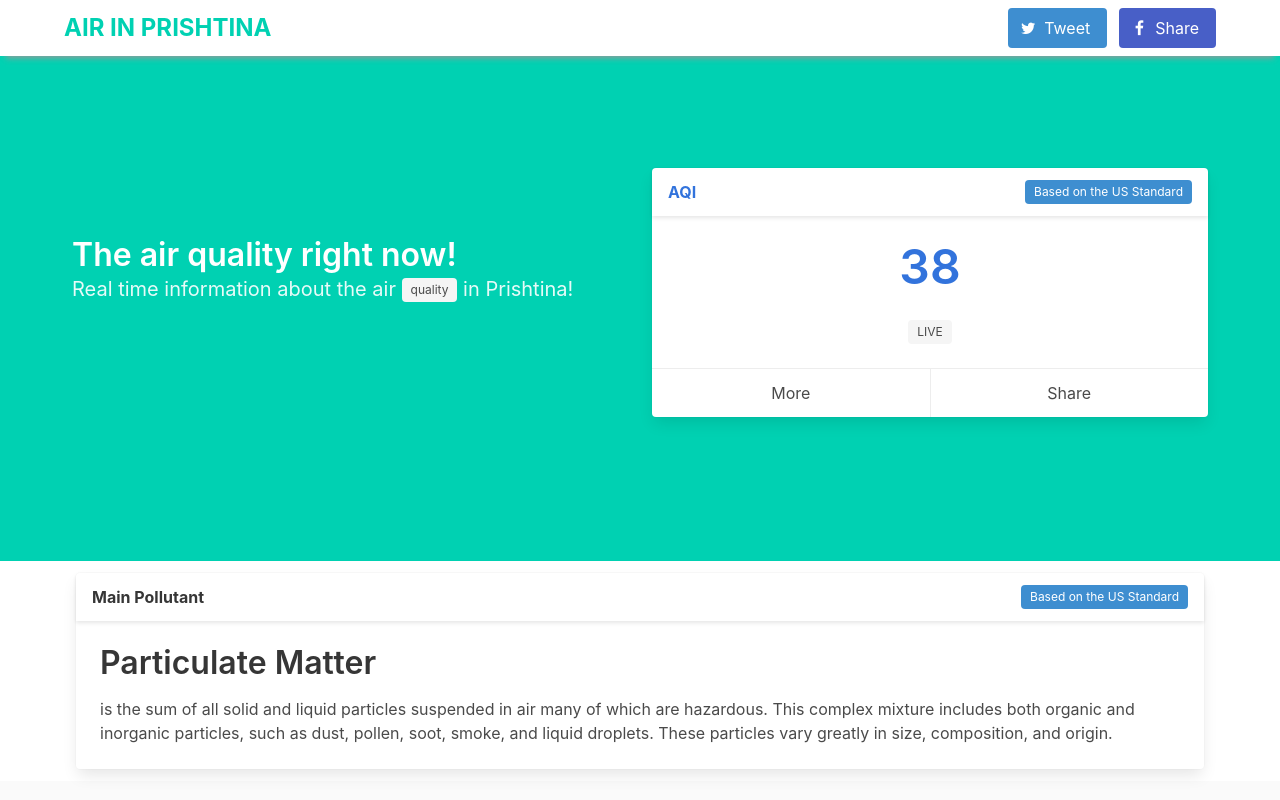
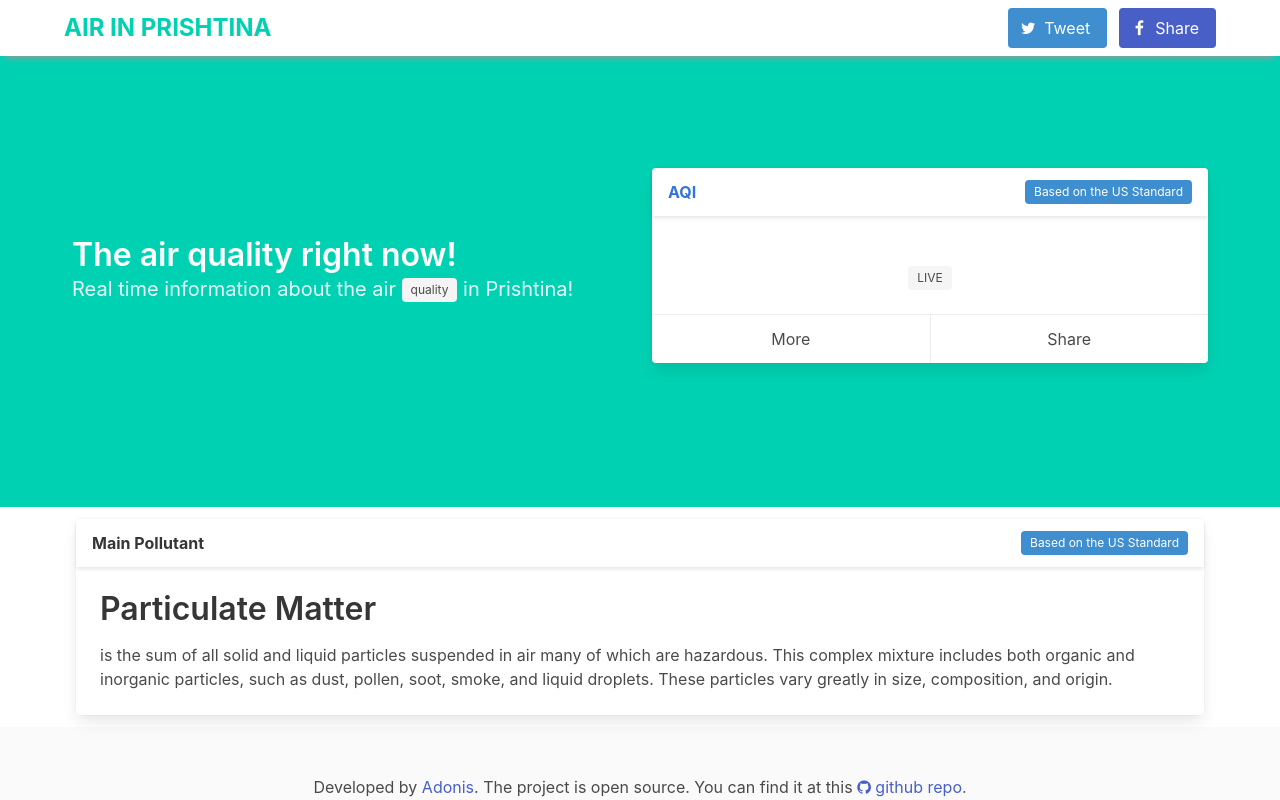
Before and after one commit to adoi/air-in-prishtina, an Angular app: page / in a window 1280 px wide. Shown: the top 800 px of the page. Built offline with nearby package versions, Linux system fonts and the light colour scheme.

Commit message:
Add the structure for the header component

```diff
--- a/src/app/components/header/header.component.html
+++ b/src/app/components/header/header.component.html
@@ -71,7 +71,7 @@
             </header>
             <div class="card-content card__main">
               <div class="content has-text-centered">
-                <h1 class="is-size-1 card__main--content">38</h1>
+                <h1 class="is-size-1 card__main--content">{{ currentPollutionData?.AQI_US }}</h1>
                 <span class="tag is-grey-lighter">LIVE</span>
                 <!-- <span class="tag">10.3.12</span> -->
               </div>
```
